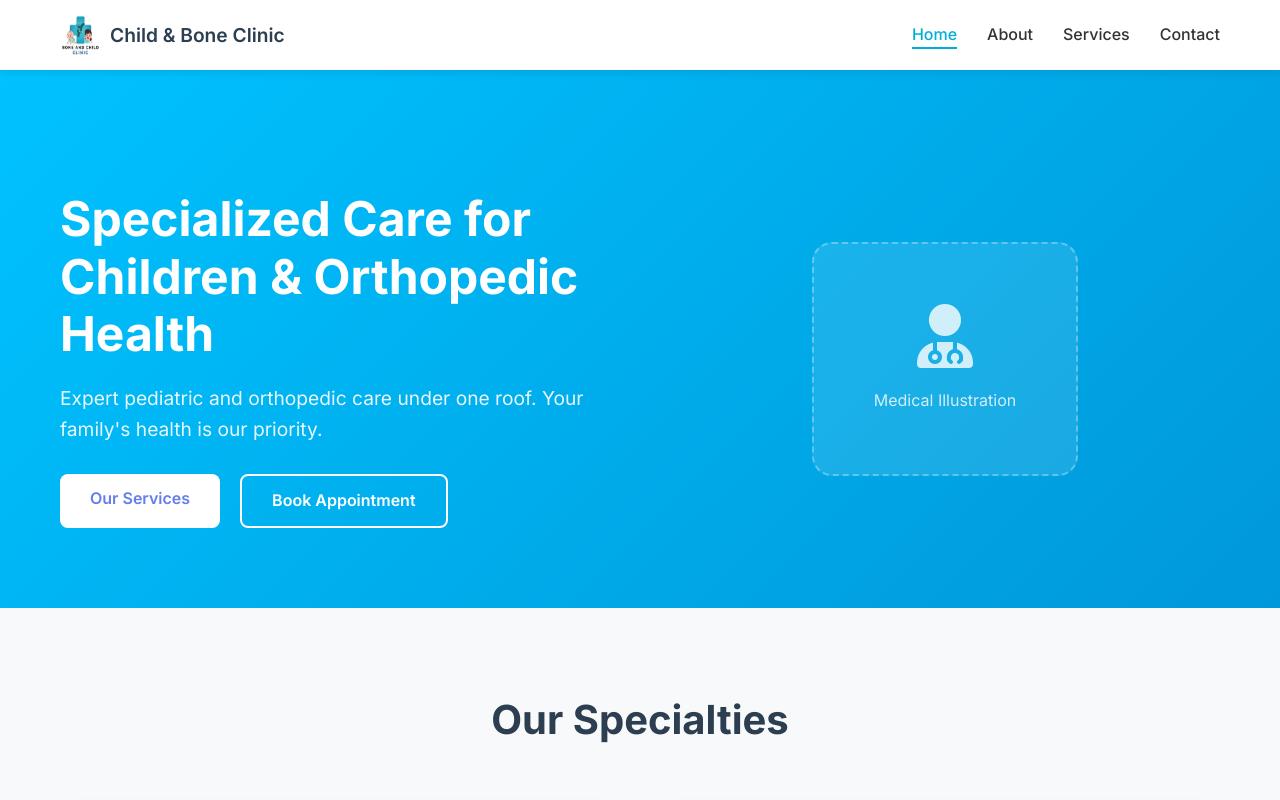
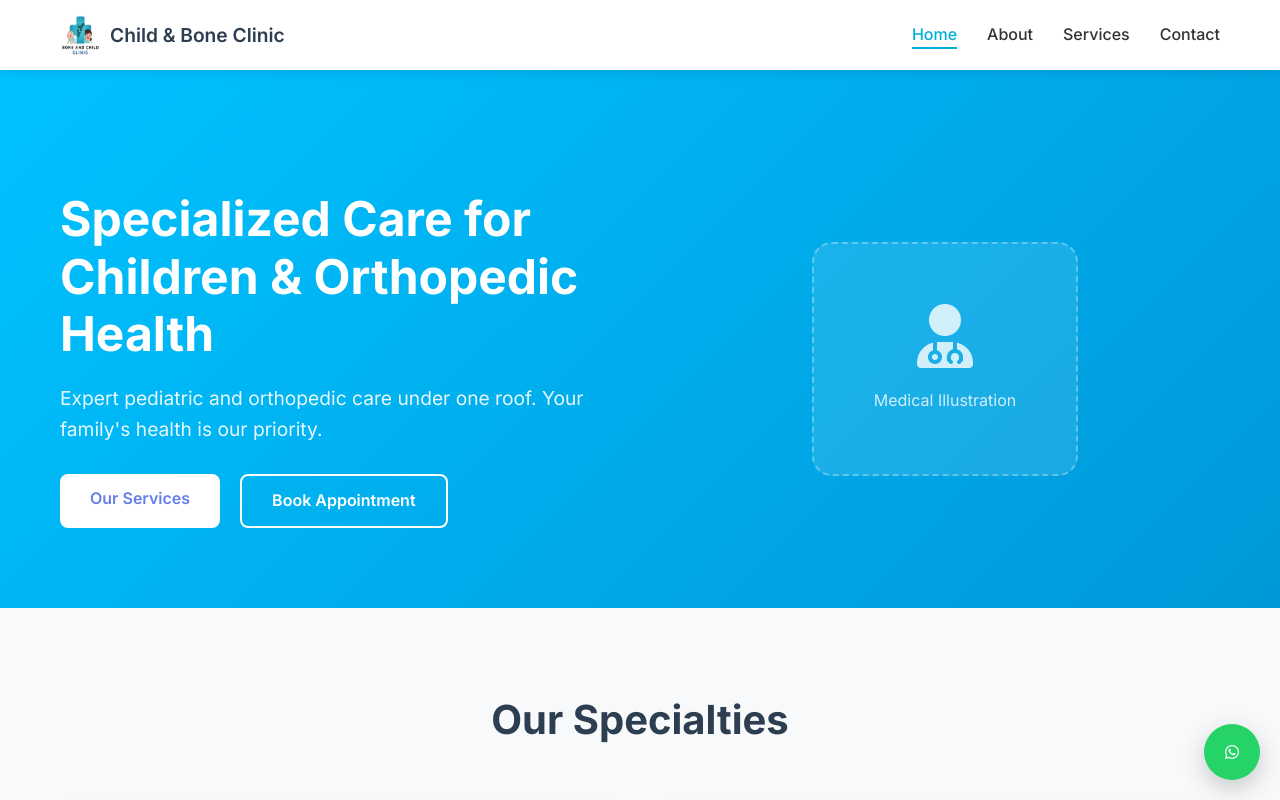
Before and after one commit to Srinidhi0102/childandbone, a plain HTML site: page index.html in a window 1280 px wide. Shown: the top 800 px of the page. Drawn offline with Linux system fonts and the light colour scheme.

Commit message:
Add floating WhatsApp button on all pages for quick guidance to clinic

```diff
--- a/index.html
+++ b/index.html
@@ -192,6 +192,10 @@
         </div>
     </footer>
 
+    <a class="floating-whatsapp" href="https://wa.me/9552094093?text=Hello%20Child%20%26%20Bone%20Clinic%2C%20please%20guide%20me%20to%20the%20clinic." target="_blank" rel="noopener" aria-label="WhatsApp">
+        <i class="fab fa-whatsapp"></i>
+    </a>
+
     <script src="script.js"></script>
 </body>
 </html>
--- a/styles.css
+++ b/styles.css
@@ -449,6 +449,30 @@ img {
     padding-top: 20px;
     text-align: center;
     color: #bdc3c7;
+}
+
+/* Floating WhatsApp Button */
+.floating-whatsapp {
+    position: fixed;
+    right: 20px;
+    bottom: 20px;
+    width: 56px;
+    height: 56px;
+    border-radius: 50%;
+    background: #25D366;
+    color: #fff;
+    display: flex;
+    align-items: center;
+    justify-content: center;
+    box-shadow: 0 8px 24px rgba(0,0,0,0.2);
+    text-decoration: none;
+    z-index: 1100;
+    transition: transform 0.2s ease, box-shadow 0.2s ease;
+}
+
+.floating-whatsapp:hover {
+    transform: translateY(-2px);
+    box-shadow: 0 12px 28px rgba(0,0,0,0.25);
 }
 
 /* Responsive Design */
```
Also changed, not shown: about.html (+4 -0 lines), contact.html (+4 -0 lines), services.html (+4 -0 lines).
